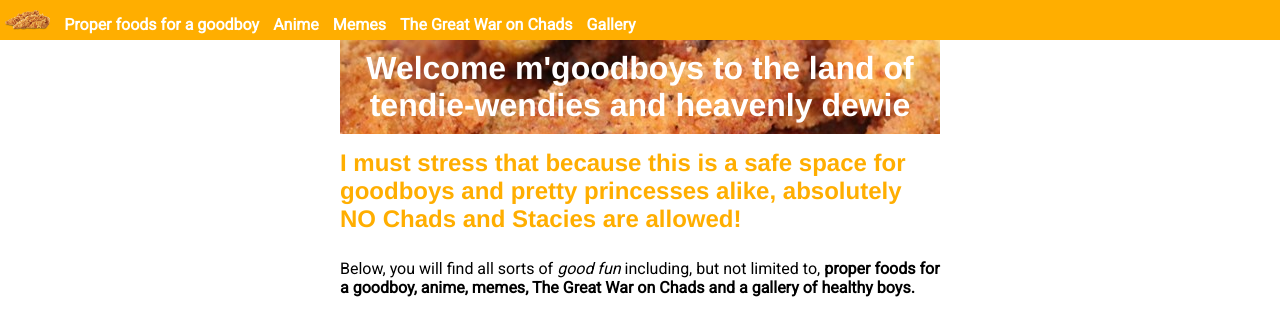
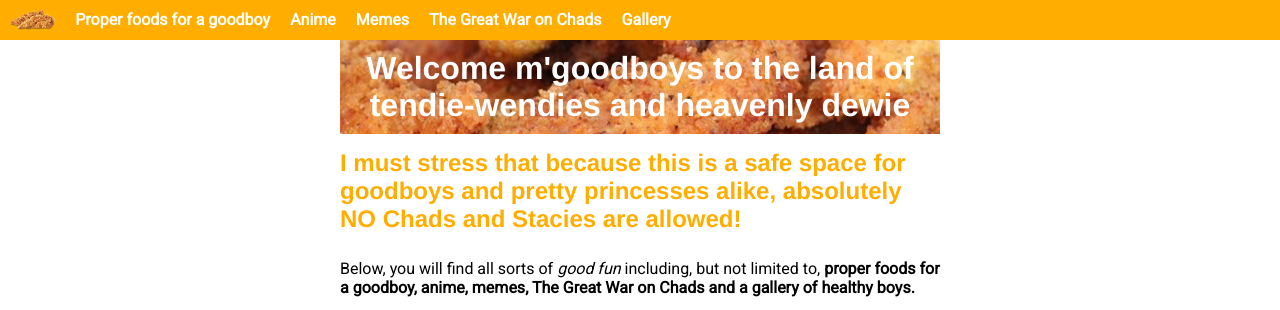
Before and after one commit to GoodboyREEEE1337/hello-world, a plain HTML site: page AGoodboyWebpage.html in a window 1280 px wide. Shown: the top 310 px of the page. Drawn offline with Linux system fonts and the light colour scheme.

Commit message:
Resolves #4

```diff
--- a/AGoodboyWebpage.html
+++ b/AGoodboyWebpage.html
@@ -7,7 +7,7 @@
         <link href="https://fonts.googleapis.com/css?family=Roboto" rel="stylesheet">
     </head>
     <body>
-        <div class="menu">
+        <div class="menu flex-container">
             <a href="./AGoodboyWebpage.html"><img src="./tendie-logo.png" alt="A delicious tendie"></a>
             <a href="#Goodboy-food">Proper foods for a goodboy</a>
             <a href="#Anime">Anime</a>
--- a/GBStyle.css
+++ b/GBStyle.css
@@ -3,6 +3,13 @@
 .main-content {
     width: 600px;
     margin: 0px auto;
+}
+
+.flex-container {
+    display: flex;
+    flex-direction: row;
+    flex-wrap: nowrap;
+    align-items: flex-start;
 }
 
 .main-content.with-menu {
@@ -29,7 +36,7 @@ body {
 }
 
 .menu a {
-    padding: 0px 5px;
+    padding: 0px 10px;
     color: #FFF;
 }
 
```
